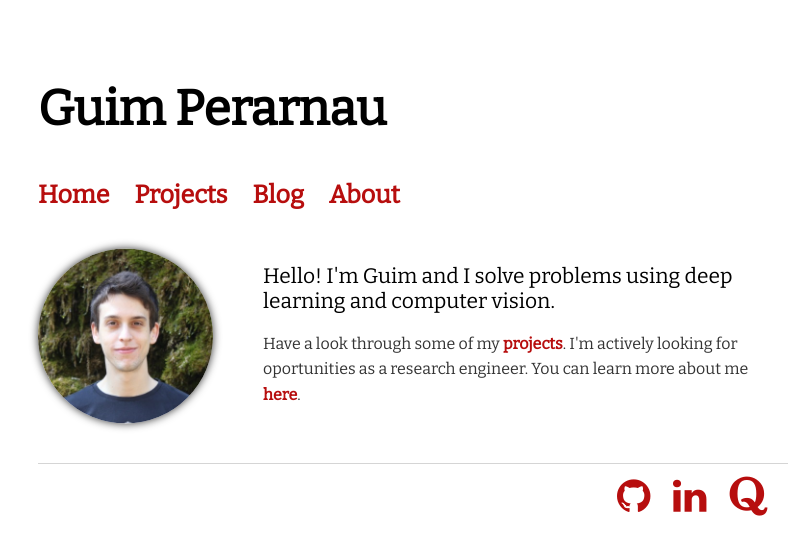
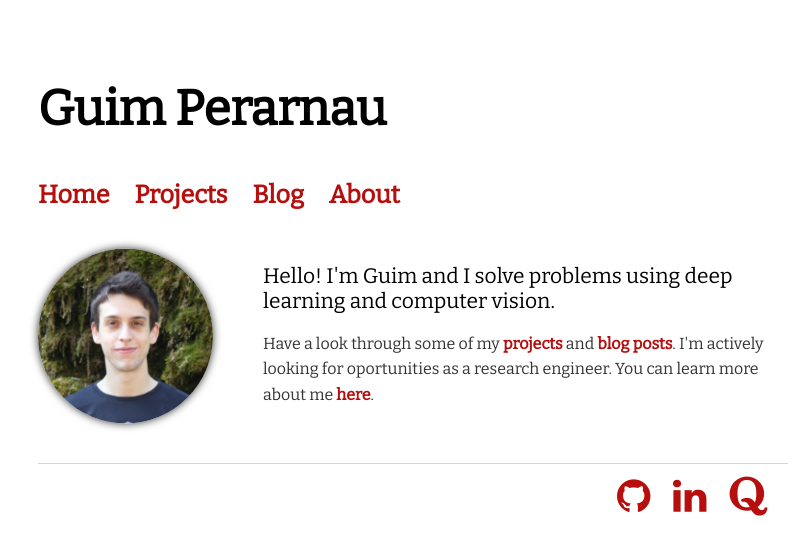
Before and after one commit to Guim3/guim3.github.io, a Jekyll site: the page built from index.html, in a window 1280 px wide. Shown: the top 555 px of the page, without its empty margins (227-1026 px from the left). Built offline with Jekyll 4.4.1, drawn with Linux system fonts in a browser that asks for light colours.

Commit message:
Add blog link to home introduction

```diff
--- a/index.html
+++ b/index.html
@@ -8,6 +8,6 @@
     <div class="home_intro">
       Hello! I'm Guim and I solve problems using deep learning and computer vision.
     </div>
-    <p>Have a look through some of my <a href="/projects">projects</a>. I'm actively looking for oportunities as a research engineer. You can learn more about me <a href="/about">here</a>.</p>
+    <p>Have a look through some of my <a href="/projects">projects</a> and <a href="/blog">blog posts</a>. I'm actively looking for oportunities as a research engineer. You can learn more about me <a href="/about">here</a>.</p>
     </div>
 </div>
```
